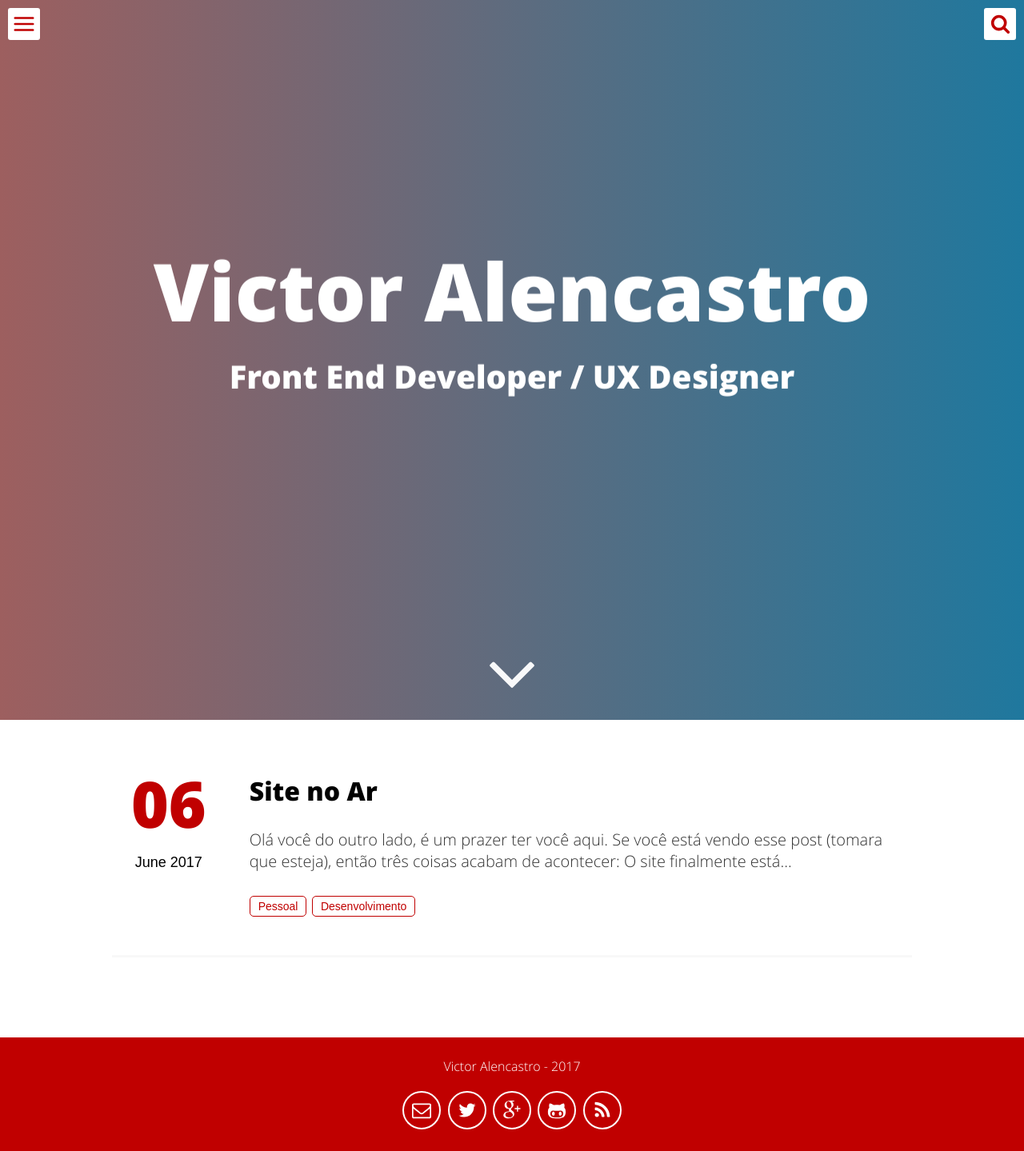
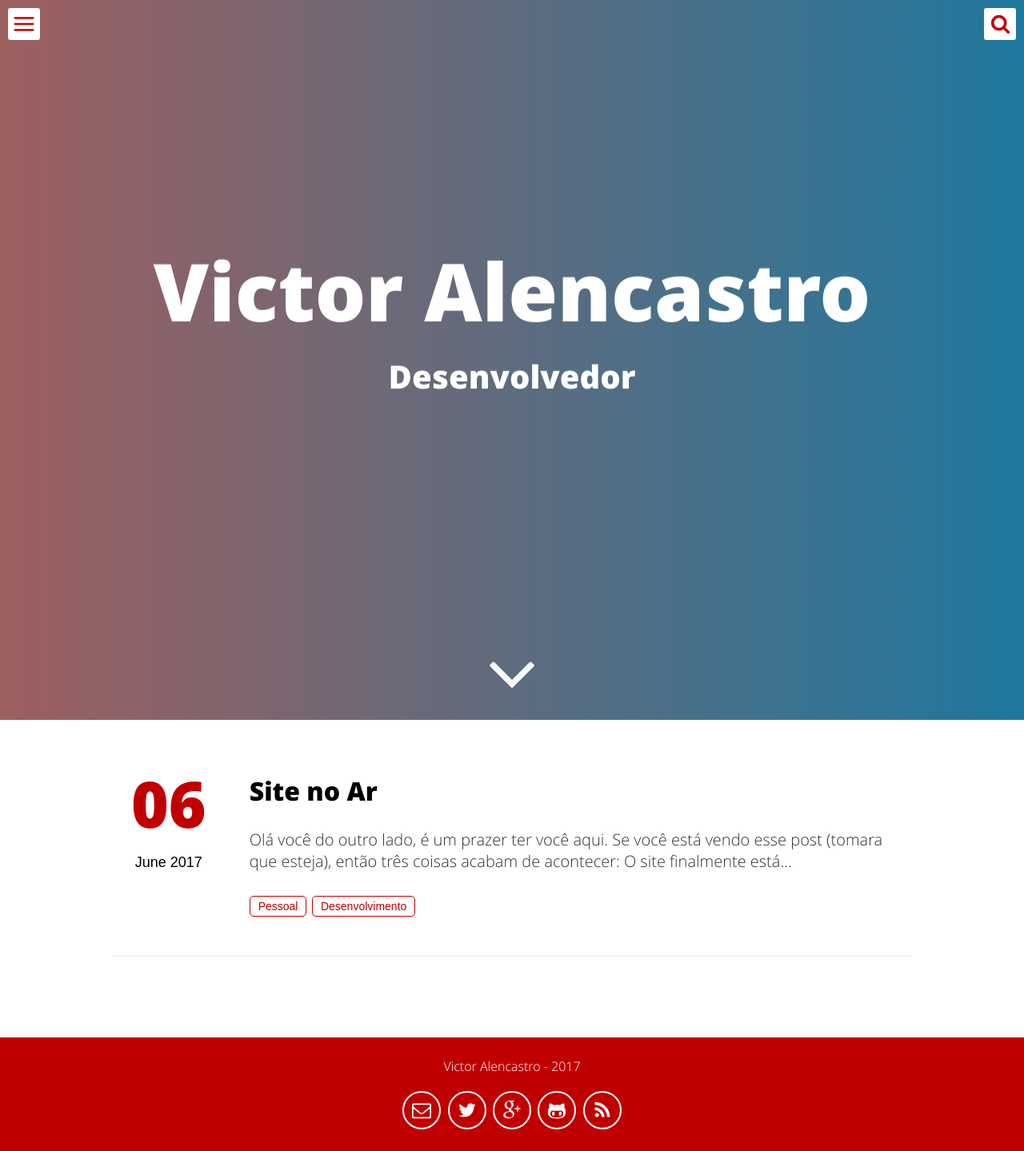
Before and after one commit to vicfelipe/rwarw, a Jekyll site: the page built from index.html, in a window 1280 px wide. Shown: the whole page at 80% size. Built offline with Jekyll 4.4.1, drawn with Linux system fonts in a browser that asks for light colours.

Commit message:
Create _config.yml

```diff
--- a/_config.yml
+++ b/_config.yml
@@ -7,7 +7,7 @@
 # User settings
 username: Victor Alencastro
 user_description: Just a novice Front End Developer who loves games and tv shows.
-user_title: Front End Developer / UX Designer
+user_title: Desenvolvedor
 email: vicfelipe@live.com
 twitter_username: VictorAlencast2
 github_username:  vicfelipe
```
